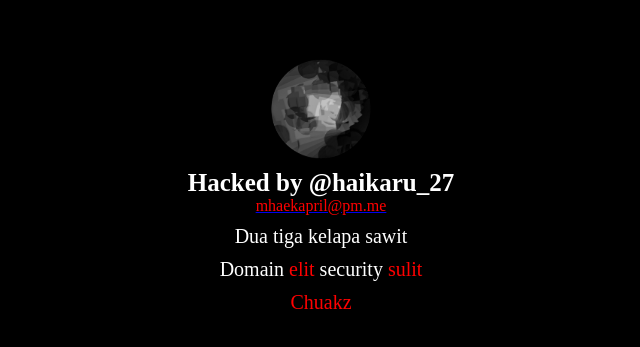
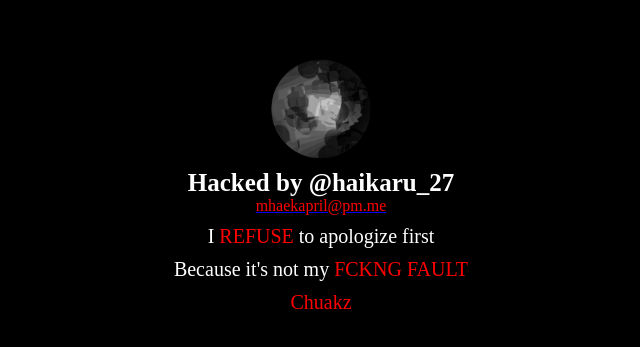
Before and after one commit to TerGit27/TestGits, a plain HTML site: page index.html in a window 1280 px wide. Shown: the part 139-486 px from the top of the page, without its empty margins (319-959 px from the left). Drawn offline with Linux system fonts and the light colour scheme.

Commit message:
Update index.html

```diff
--- a/index.html
+++ b/index.html
@@ -13,8 +13,8 @@
             <img src="./02b4c38c-e97b-45a4-b371-4dce2ce0b365.jpg" alt="">
             <h1>Hacked by @haikaru_27</h1>
             <a href="mhaekapril@pm.me"><span class="purpe">mhaekapril@pm.me</span></a>
-            <p>Dua tiga kelapa sawit</p>
-            <p>Domain <span class="red">elit</span> security <span class="red">sulit</span></p>
+            <p>I <span class="red">REFUSE</span> to apologize first</p>
+            <p>Because it's not my <span class="red">FCKNG FAULT</span></p>
             <p><span class="red">Chuakz</span></p>
         </div>
     </div>
```
